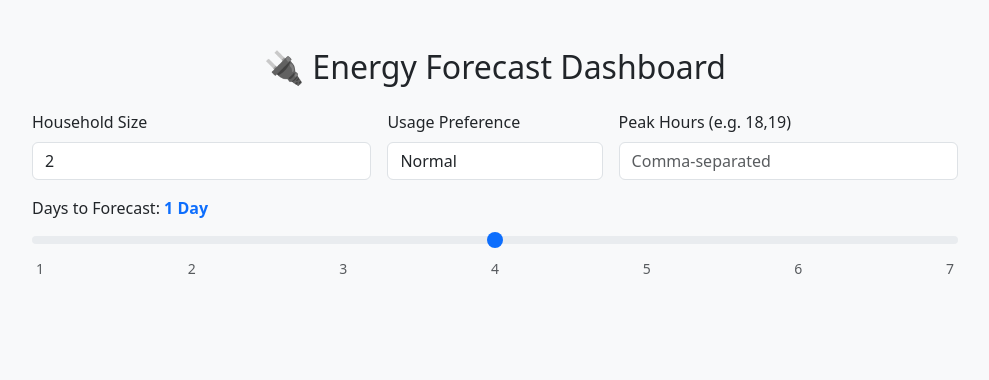
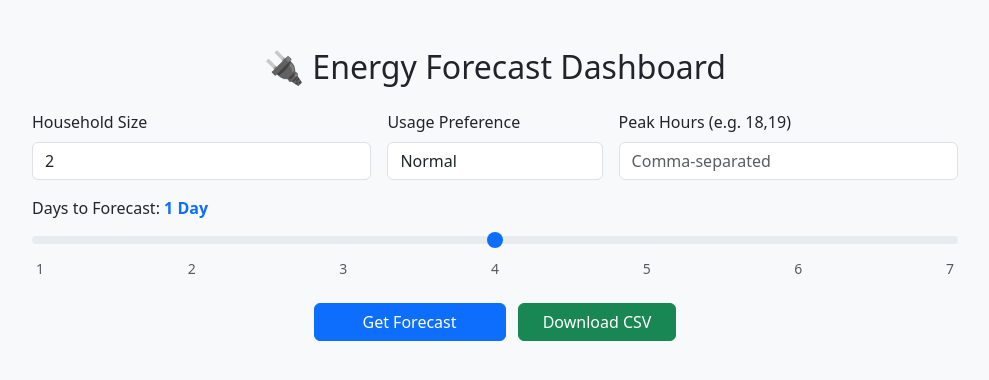
Before and after one commit to Birkbeck/msc-project-source-code-files-24-25-harishk3112-ui, a Flask app: page / in a window 1280 px wide. Shown: the top 380 px of the page, without its empty margins (145-1134 px from the left). Run offline with Flask 3, Linux system fonts and the light colour scheme; parts of the project's set-up code (start-up, migrations or seed data) failed here and were passed over.

Commit message:
Add buttons to submit forecast and download CSV

```diff
--- a/templates/index.html
+++ b/templates/index.html
@@ -79,6 +79,16 @@
               </div>
             </div>
           </div>
+          <div class="text-center mt-4">
+            <button class="btn btn-primary px-5" onclick="submitInput()">
+              Get Forecast
+            </button>
+            <button class="btn btn-success px-4 ms-2" onclick="downloadCSV()">
+              Download CSV
+            </button>
+          </div>
+        </div>
+      </div>
 
 
 
```
